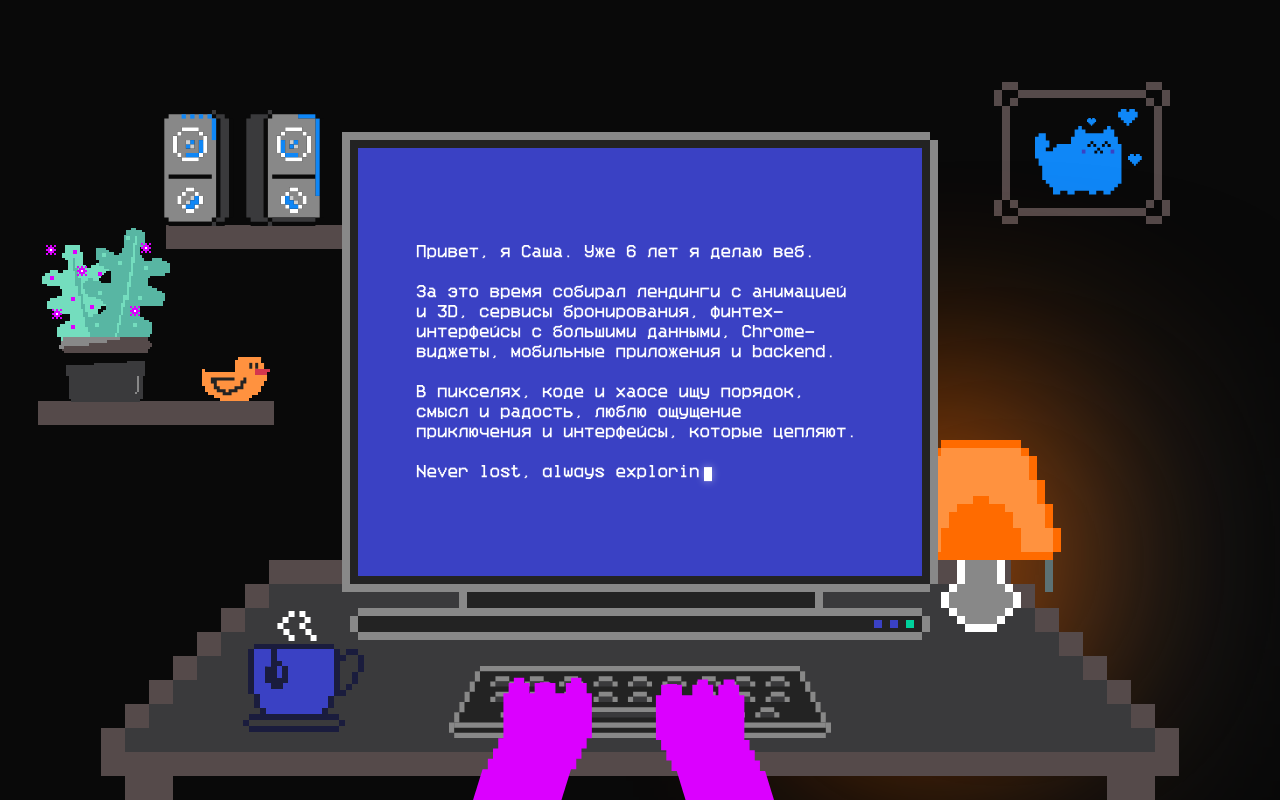
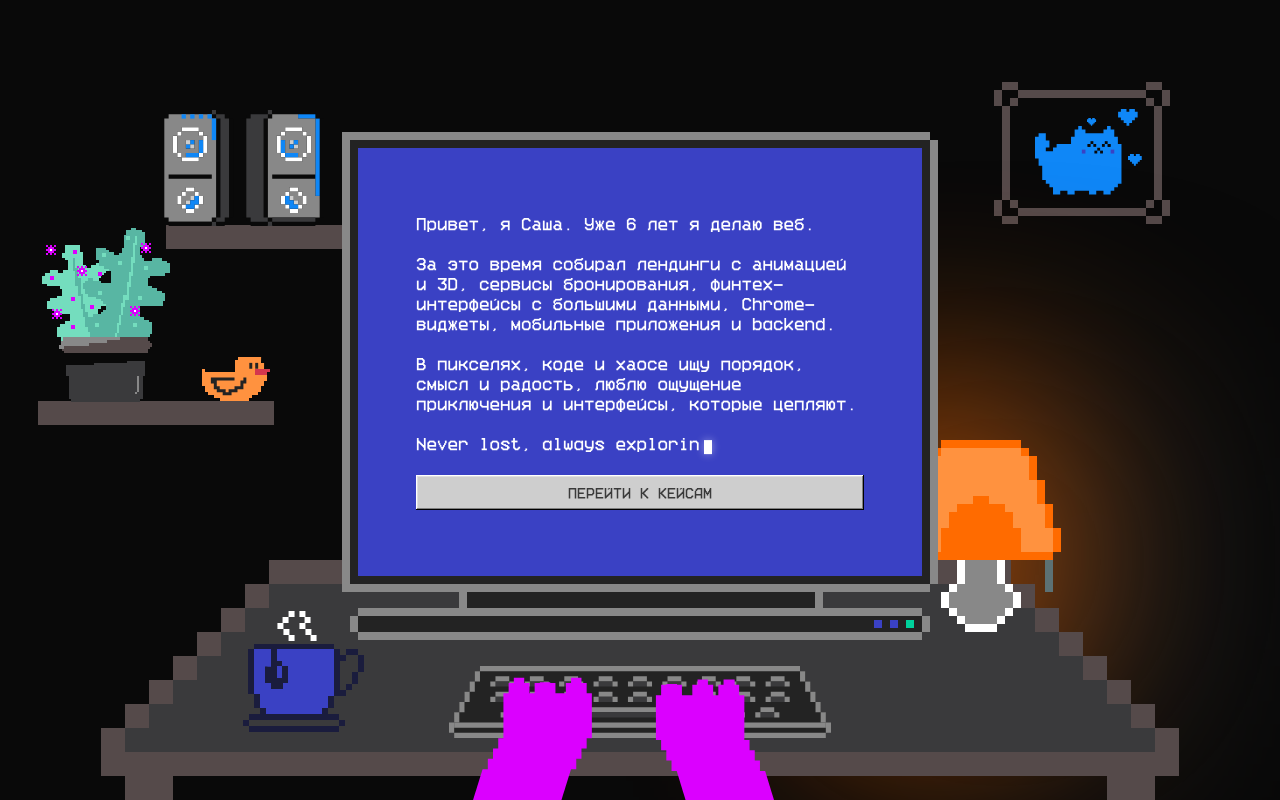
Before and after one commit to aalexxandr/profile, a Next.js app: page / in a window 1280 px wide. Built offline with nearby package versions, Linux system fonts and the light colour scheme.

Commit message:
Add Button component and integrate into HomePage; update ESLint config for new file structure

```diff
--- a/eslint.config.mjs
+++ b/eslint.config.mjs
@@ -11,7 +11,7 @@ const eslintConfig = defineConfig([
     ...betterTailwindcss.configs["recommended"],
     settings: {
       "better-tailwindcss": {
-        entryPoint: "app/globals.css",
+        entryPoint: "src/app/globals.css",
       },
     },
     rules: {
--- a/src/pages/home/ui/HomePage.tsx
+++ b/src/pages/home/ui/HomePage.tsx
@@ -8,6 +8,7 @@ import shelvesSrc from "./assets/shelves.svg";
 import tableSrc from "./assets/table.svg";
 import { Computer } from "./Computer";
 import { TypewriterText } from "./TypewriterText";
+import { Button } from "@/shared/ui/Button";
 
 export const HomePage = () => {
   return (
@@ -51,6 +52,7 @@ export const HomePage = () => {
             <br />
             <br />
             <TypewriterText text="Never lost, always exploring…" />
+            <Button className="mt-5" href="#">Перейти к кейсам</Button>
           </Computer>
         </div>
       </div>
--- /dev/null
+++ b/src/shared/ui/Button.tsx
@@ -0,0 +1,99 @@
+"use client";
+
+import clsx from "clsx";
+import Link, { type LinkProps } from "next/link";
+import type { ComponentProps, PropsWithChildren } from "react";
+
+type BaseButtonProps  = PropsWithChildren & {
+  disabled?: boolean;
+  isLoading?: boolean;
+};
+
+type ButtonAsButtonProps = BaseButtonProps &
+  Omit<ComponentProps<"button">, keyof BaseButtonProps> & {
+    href?: never;
+  };
+
+type ButtonAsLinkProps = BaseButtonProps &
+  Omit<ComponentProps<"a">, keyof BaseButtonProps | "href"> & {
+    href: LinkProps["href"];
+  };
+
+type ButtonProps = ButtonAsButtonProps | ButtonAsLinkProps;
+
+const retroShadow =
+  "shadow-[inset_-1px_-1px_0_0_#000,inset_1px_1px_0_0_#fff,inset_-2px_-2px_0_0_#7f7f7f,inset_2px_2px_0_0_#dfdfdf]";
+
+const disabledShadow =
+  "shadow-[inset_2px_2px_0_0_#dfdfdf,inset_-2px_-2px_0_0_#7f7f7f,inset_1px_1px_0_0_#fff,inset_-1px_-1px_0_0_#000]";
+
+const disabledClassName = clsx("pointer-events-none cursor-default bg-[#a89898] text-[#554a4a] hover:bg-[#a89898] hover:text-[#554a4a]", disabledShadow);
+
+const buttonClassName = clsx(
+  "flex h-[35px] w-full cursor-pointer items-center justify-center gap-1 border-0 bg-[#cecece] px-4 py-1.5 font-vcr text-[12px] text-[#3a3a3a] uppercase no-underline transition-none outline-none hover:bg-[#db00ff] hover:text-white focus-visible:border focus-visible:border-[#ff5a8f] focus-visible:shadow-none active:bg-[#b102ce]",
+  retroShadow,
+);
+
+const ButtonContent = ({
+  children,
+  isLoading,
+}: Pick<BaseButtonProps, "children" | "isLoading">) => {
+  if (isLoading) {
+    return <span className="pt-0.75">Loading...</span>;
+  }
+
+  return <span className="pt-0.75">{children}</span>;
+};
+
+export function Button(props: ButtonProps) {
+  if (props.href !== undefined) {
+    const {
+      children,
+      className,
+      disabled,
+      href,
+      isLoading,
+      target,
+      ...linkProps
+    } = props;
+    const isDisabled = disabled || isLoading;
+
+    return (
+      <Link
+        {...linkProps}
+        aria-disabled={isDisabled}
+        className={clsx(
+          buttonClassName,
+          (isDisabled || href === "") && disabledClassName,
+          className,
+        )}
+        href={href}
+        tabIndex={isDisabled ? -1 : linkProps.tabIndex}
+        target={target}
+      >
+        <ButtonContent isLoading={isLoading}>{children}</ButtonContent>
+      </Link>
+    );
+  }
+
+  const {
+    children,
+    className,
+    disabled,
+    isLoading,
+    type = "button",
+    ...buttonProps
+  } = props;
+  const isDisabled = disabled || isLoading;
+
+  return (
+    <button
+      {...buttonProps}
+      className={clsx(buttonClassName, isDisabled && disabledClassName, className)}
+      disabled={isDisabled}
+      type={type}
+    >
+      <ButtonContent isLoading={isLoading}>{children}</ButtonContent>
+    </button>
+  );
+}
```
Also changed, not shown: src/pages/home/ui/Computer.tsx (line endings or trailing spaces).
